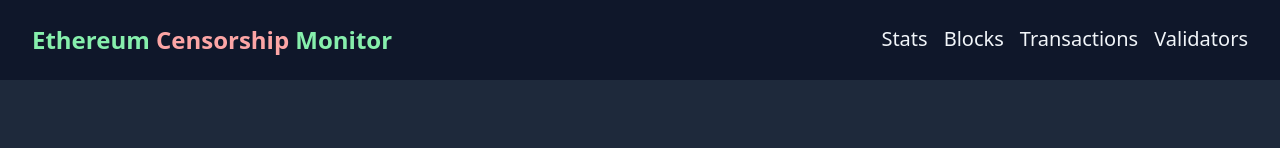
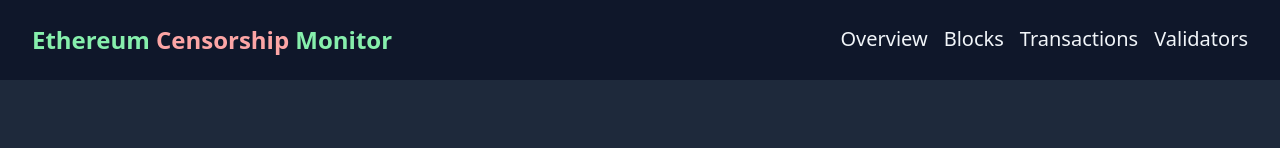
Before and after one commit to ethereum-censorship-monitor/ethereum-censorship-monitor, a Vue app in the folder frontend/: page / in a window 1280 px wide. Shown: the top 148 px of the page. Built offline with nearby package versions, Linux system fonts and the light colour scheme.

Commit message:
Rename stats to overview

```diff
--- a/frontend/src/components/NavBar.vue
+++ b/frontend/src/components/NavBar.vue
@@ -29,7 +29,7 @@
   name: "NavBar",
   computed: {
     routes() {
-      const routeNames = ["stats", "blocks", "transactions", "validators"];
+      const routeNames = ["overview", "blocks", "transactions", "validators"];
       const routes = [];
       for (let i = 0; i < routeNames.length; i++) {
         const route = this.$router.resolve({ name: routeNames[i] });
--- a/frontend/src/main.js
+++ b/frontend/src/main.js
@@ -4,11 +4,16 @@
 import Blocks from "./routes/Blocks.vue";
 import Transactions from "./routes/Transactions.vue";
 import Validators from "./routes/Validators.vue";
-import Stats from "./routes/Stats.vue";
+import Overview from "./routes/Overview.vue";
 import "./style.css";
 
 const routes = [
-  { path: "/", name: "stats", component: Stats, meta: { title: "Stats" } },
+  {
+    path: "/",
+    name: "overview",
+    component: Overview,
+    meta: { title: "Overview" },
+  },
   {
     path: "/blocks",
     name: "blocks",
```
Also changed, not shown: frontend/src/routes/Overview.vue (renamed from frontend/src/routes/Stats.vue).
